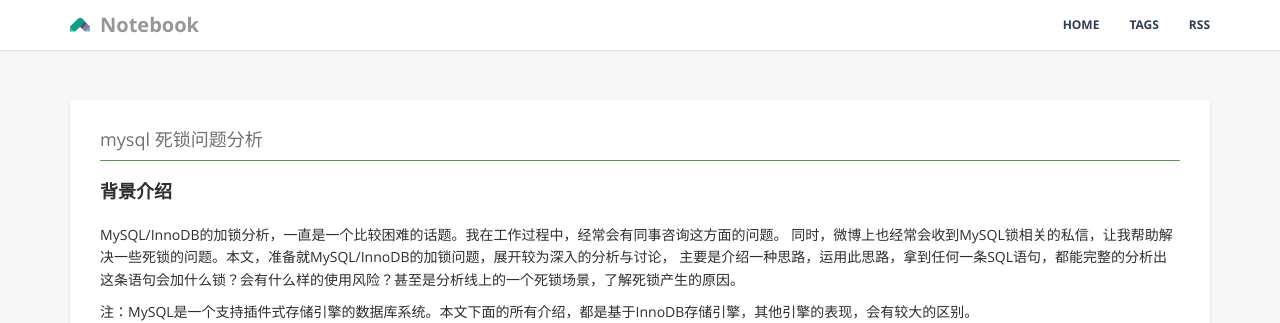
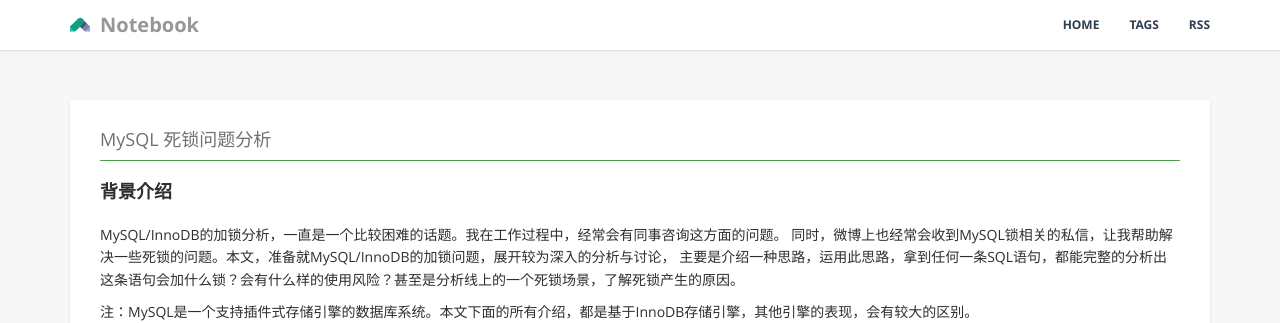
Before and after one commit to unionstars/unionstars.github.io, a Jekyll site: the page built from _posts/201808/2018-07-11-mysql_lock_analysis.md, in a window 1280 px wide and 900 px high. Shown: the top 323 px of the window. Built offline with Jekyll 4.4.1, drawn with Linux system fonts in a browser that asks for light colours.

Commit message:
refactor

```diff
--- a/_posts/201808/2018-07-11-mysql_lock_analysis.md
+++ b/_posts/201808/2018-07-11-mysql_lock_analysis.md
@@ -1,6 +1,6 @@
 ---
 layout: post
-title:  "mysql 死锁问题分析"
+title:  "MySQL 死锁问题分析"
 date:   2018-07-11 12:00:00
 
 categories: mysql
```
